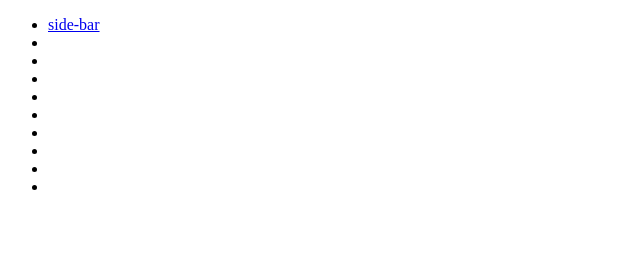
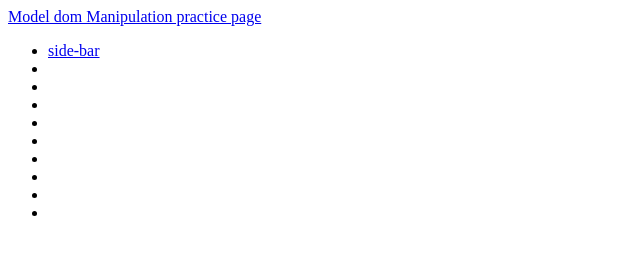
Before and after one commit to Sid2169/dom-test, a plain HTML site: page index.html in a window 1280 px wide. Shown: the whole page, without its empty margins (0-640 px from the left). Drawn offline with Linux system fonts and the light colour scheme.

Commit message:
add link to model page on index page

```diff
--- a/index.html
+++ b/index.html
@@ -6,6 +6,7 @@
     <title>dom-test</title>
 </head>
 <body>
+    <a href="exercise/model.html">Model dom Manipulation practice page</a>
     <ul>
         <li><a href="exe/side.html">side-bar</a></li>
         <li></li>
```
